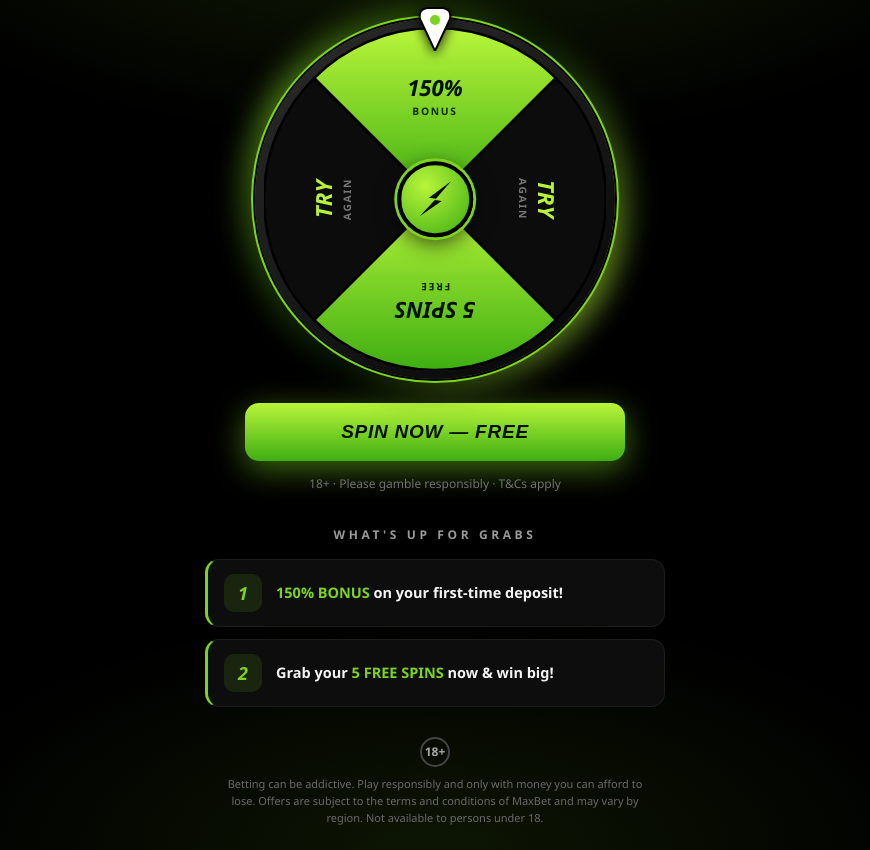
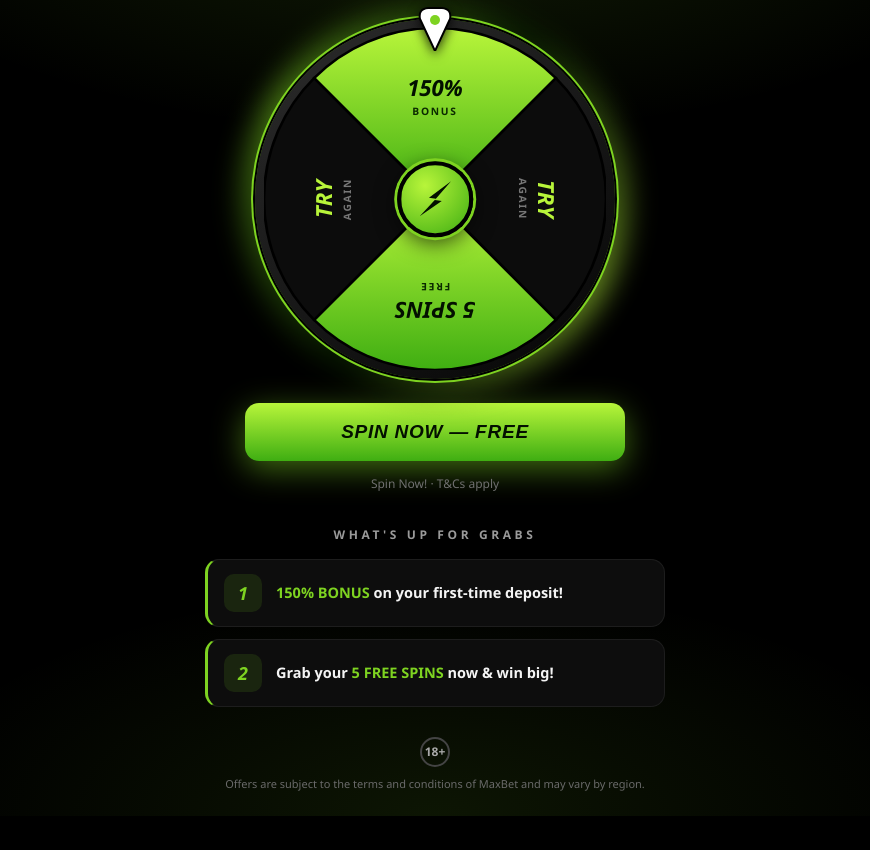
Before and after one commit to stakesedge/Spinrogo, a plain HTML site: page index.html in a window 1280 px wide. Shown: the part 129-979 px from the top of the page, without its empty margins (205-1075 px from the left). After the commit the page ends 945 px from the top, so only its background shows below. Drawn offline with Linux system fonts and the light colour scheme.

Commit message:
Update index.html

```diff
--- a/index.html
+++ b/index.html
@@ -99,7 +99,7 @@
   </div>
 
   <button class="btn pulse" id="spin">Spin now — free</button>
-  <p class="note">18+ · Please gamble responsibly · T&amp;Cs apply</p>
+  <p class="note"> Spin Now! · T&amp;Cs apply</p>
 
   <section class="offers">
     <h2>What's up for grabs</h2>
@@ -109,8 +109,7 @@
 
   <footer>
     <div class="age">18+</div><br>
-    Betting can be addictive. Play responsibly and only with money you can afford to lose.
-    Offers are subject to the terms and conditions of MaxBet and may vary by region. Not available to persons under 18.
+    Offers are subject to the terms and conditions of MaxBet and may vary by region.
   </footer>
 </div>
 
```
